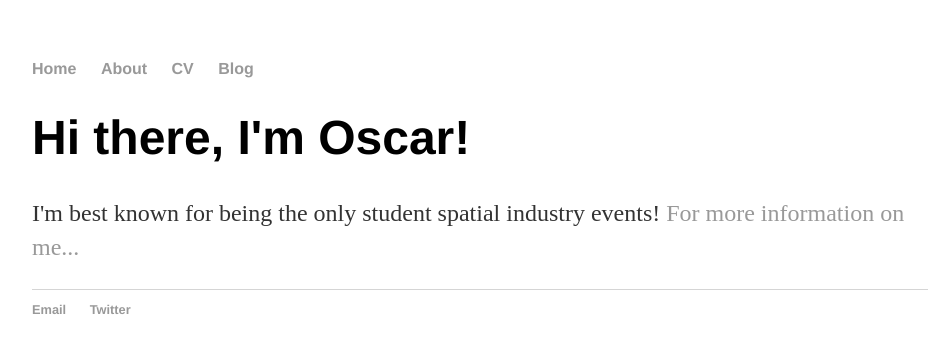
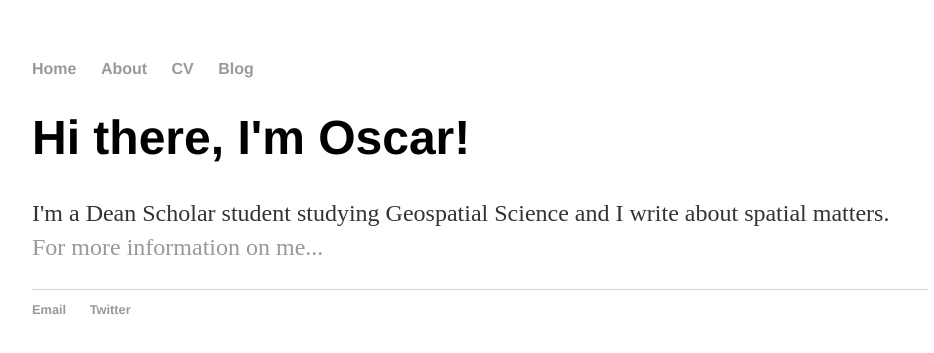
Before and after one commit to cartoos/cartoos.github.io, a Jekyll site: the page built from index.html, in a window 1280 px wide. Shown: the top 353 px of the page, without its empty margins (160-1094 px from the left). Built offline with Jekyll 4.4.1, drawn with Linux system fonts in a browser that asks for light colours.

Commit message:
Update index.html

```diff
--- a/index.html
+++ b/index.html
@@ -4,5 +4,5 @@ title: cartoos
 ---
 <div class="blurb">
 	<h1>Hi there, I'm Oscar!</h1>
-	<p>I'm best known for being the only student spatial industry events! <a href="/about">For more information on me...</a></p>
+	<p>I'm a Dean Scholar student studying Geospatial Science and I write about spatial matters. <a href="/about">For more information on me...</a></p>
 </div><!-- /.blurb -->
```
